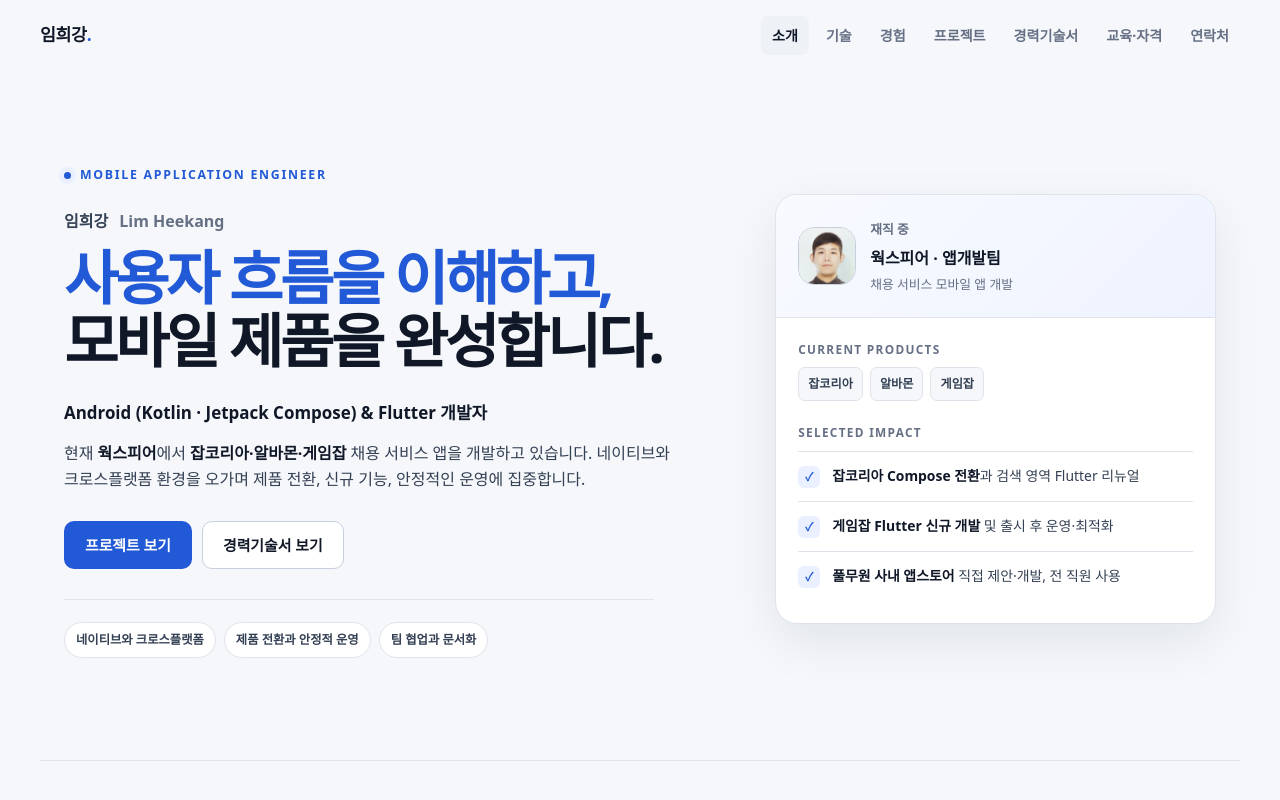
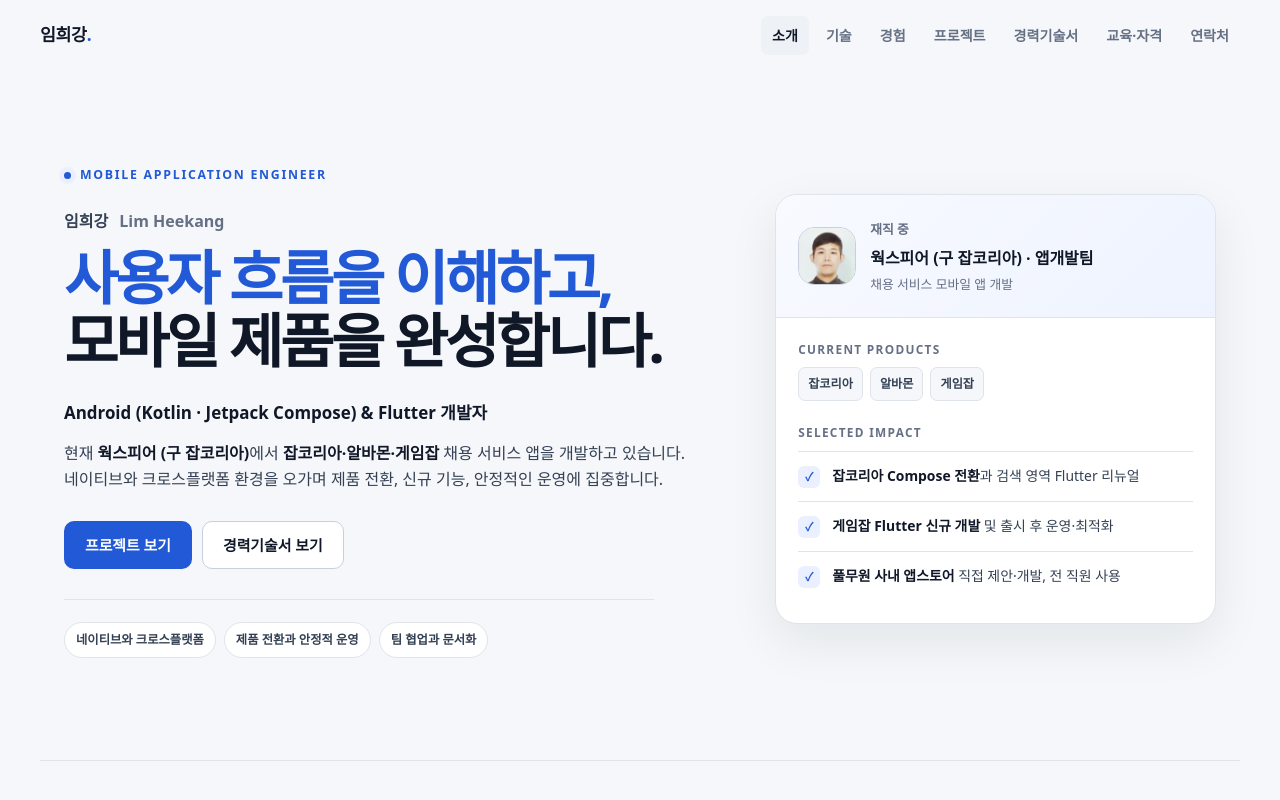
Before and after one commit to HeekangLim/Resume, a website: page index.html in a window 1280 px wide. Shown: the top 800 px of the page. Drawn offline with Linux system fonts and the light colour scheme; a web font is replaced by a local one.

Commit message:
fix: note Workspier former company name

```diff
--- a/index.html
+++ b/index.html
@@ -950,7 +950,7 @@
           Android (Kotlin · Jetpack Compose) &amp; Flutter 개발자
         </p>
         <p class="hero__desc">
-          현재 <strong>웍스피어</strong>에서 <strong>잡코리아·알바몬·게임잡</strong> 채용 서비스 앱을 개발하고 있습니다.
+          현재 <strong>웍스피어 (구 잡코리아)</strong>에서 <strong>잡코리아·알바몬·게임잡</strong> 채용 서비스 앱을 개발하고 있습니다.
           네이티브와 크로스플랫폼 환경을 오가며 제품 전환, 신규 기능, 안정적인 운영에 집중합니다.
         </p>
         <div class="hero__cta">
@@ -970,7 +970,7 @@
             <img src="images/profile.jpg" alt="임희강 프로필 사진" />
             <div class="hero__profile-copy">
               <span class="status">재직 중</span>
-              <strong>웍스피어 · 앱개발팀</strong>
+              <strong>웍스피어 (구 잡코리아) · 앱개발팀</strong>
               <span>채용 서비스 모바일 앱 개발</span>
             </div>
           </div>
@@ -1073,7 +1073,7 @@
           <div class="tl-dot"></div>
           <div class="tl-card">
             <div class="tl-card__top">
-              <h3>웍스피어 <span class="tl-badge tl-badge--live">재직 중</span></h3>
+              <h3>웍스피어 (구 잡코리아) <span class="tl-badge tl-badge--live">재직 중</span></h3>
               <span class="tl-date">2023.06 ~ 현재</span>
             </div>
             <p class="tl-role">앱개발팀 · 잡코리아 · 알바몬 · 게임잡 앱 개발</p>
@@ -1293,20 +1293,20 @@
   <script>
     // ---- Project data ----
     const PROJECTS = [
-      { title: '잡코리아 채용 앱 (Compose · 검색)', brand: 'JOBKOREA', brandColor: '#2b6fe3', companyName: '웍스피어', langs: ['Kotlin', 'Compose', 'Flutter'], company: '웍스피어', tags: ['Compose', 'Kotlin', 'Flutter'],
+      { title: '잡코리아 채용 앱 (Compose · 검색)', brand: 'JOBKOREA', brandColor: '#2b6fe3', companyName: '웍스피어 (구 잡코리아)', langs: ['Kotlin', 'Compose', 'Flutter'], company: '웍스피어 (구 잡코리아)', tags: ['Compose', 'Kotlin', 'Flutter'],
         summary: '기존 View 시스템 → Jetpack Compose 신규 전환, 검색 영역 Flutter 리뉴얼.',
         details: [
           '기존 View 시스템을 Jetpack Compose로 신규 전환하고 AI 추천 기능 구현.',
           'Flutter 리뉴얼에서 검색 영역을 신규 개발하며 기존 네이티브 코드를 마이그레이션.',
           '채용 서비스 핵심 기능 개발 및 사용자 편의성 향상.'
         ], images: ['jobkorea-1', 'jobkorea-2', 'jobkorea-3', 'jobkorea-4', 'jobkorea-5'] },
-      { title: '알바몬 앱 (Android · iOS)', brand: 'albamon', brandColor: '#ff7a00', companyName: '웍스피어', langs: ['Kotlin', 'Swift'], company: '웍스피어 · 진행 중', tags: ['Kotlin', 'Swift', 'iOS'],
+      { title: '알바몬 앱 (Android · iOS)', brand: 'albamon', brandColor: '#ff7a00', companyName: '웍스피어 (구 잡코리아)', langs: ['Kotlin', 'Swift'], company: '웍스피어 (구 잡코리아) · 진행 중', tags: ['Kotlin', 'Swift', 'iOS'],
         summary: '알바몬 채용 서비스 담당. Android·iOS 양 플랫폼 기능 개선 진행 중.',
         details: [
           '알바몬 앱 Android·iOS 담당.',
           '양 플랫폼 기능 수정·개선 및 신규 개발 진행 중.'
         ], images: ['albamon-1', 'albamon-2', 'albamon-3', 'albamon-4'] },
-      { title: '게임잡 (GameJob)', brand: 'GAMEJOB', brandColor: '#0fa3a8', companyName: '웍스피어', langs: ['Flutter'], company: '웍스피어', tags: ['Flutter', 'Dart', 'Riverpod'],
+      { title: '게임잡 (GameJob)', brand: 'GAMEJOB', brandColor: '#0fa3a8', companyName: '웍스피어 (구 잡코리아)', langs: ['Flutter'], company: '웍스피어 (구 잡코리아)', tags: ['Flutter', 'Dart', 'Riverpod'],
         summary: 'Flutter 기반 게임 업계 특화 채용 플랫폼 신규 개발·운영.',
         details: [
           'Flutter + Riverpod로 게임 업계 특화 채용 앱을 신규 개발.',
@@ -1464,7 +1464,7 @@
     });
 
     // ---- Timeline company → matching projects ----
-    const TL_COMPANY = ['웍스피어', '풀무원', 'GS ITM', '휴머스온', '아이리스아이디', '나다텔', '디자인정글', '파인원'];
+    const TL_COMPANY = ['웍스피어 (구 잡코리아)', '풀무원', 'GS ITM', '휴머스온', '아이리스아이디', '나다텔', '디자인정글', '파인원'];
     document.querySelectorAll('.timeline .tl-item').forEach((item, i) => {
       const company = TL_COMPANY[i];
       if (!company) return;
```
Also changed, not shown: career.html (+3 -3 lines).
